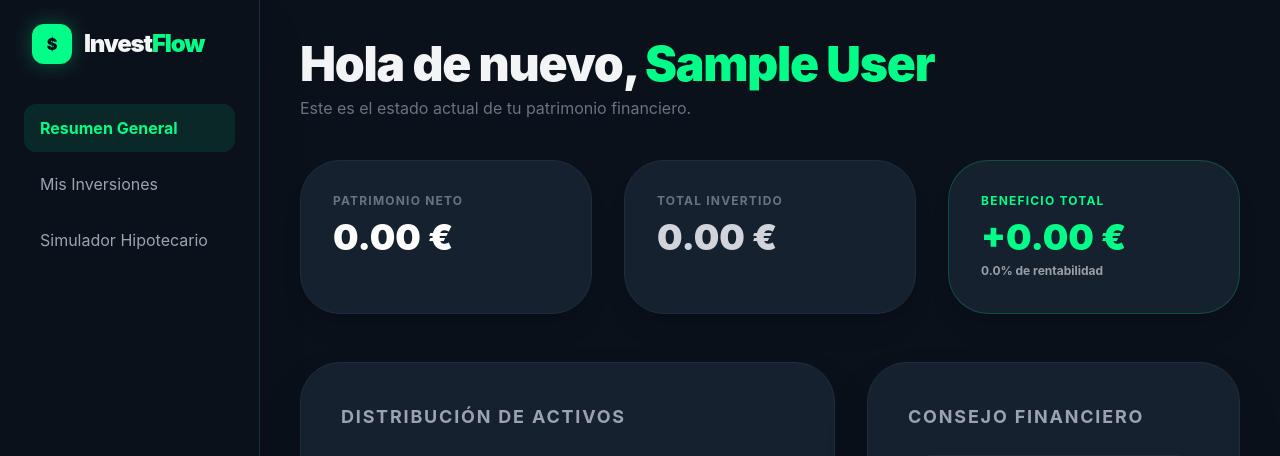
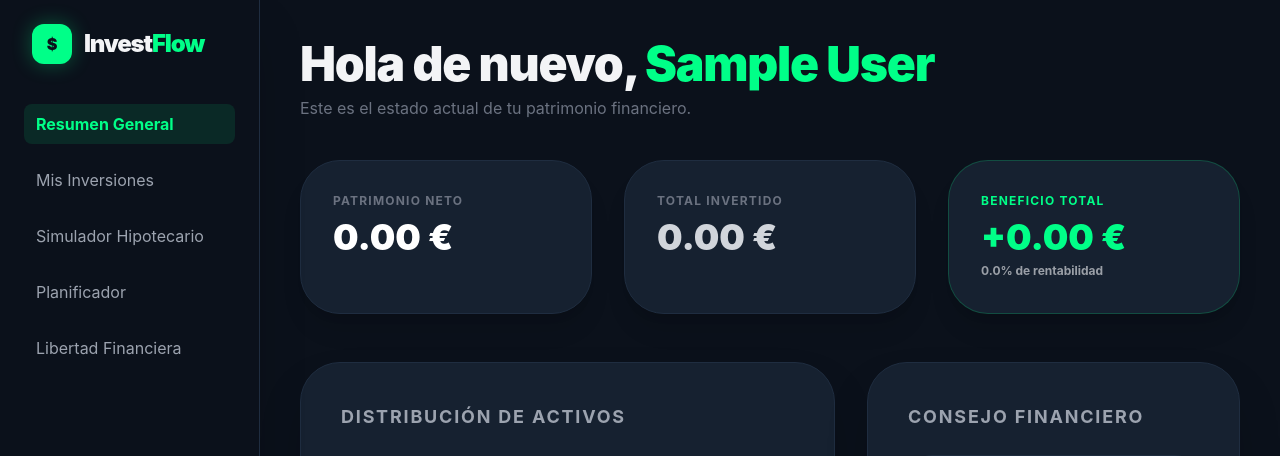
Before and after one commit to DaniCaste07/FinanzasAPP, a PHP site: page /dashboard.php in a window 1280 px wide. Shown: the top 456 px of the page. Run offline with PHP 8.4, Linux system fonts and the light colour scheme; the visitor is signed in with stand-in values (Sample User, id 1); data that the repository does not hold is empty; some libraries are stand-ins or nearby versions.

Commit message:
Add files via upload

```diff
--- a/dashboard.php
+++ b/dashboard.php
@@ -95,16 +95,12 @@ $porcentajeCrecimiento = ($totalInvertido > 0) ? ($beneficioGlobal / $totalInver
                 <span class="text-2xl font-black tracking-tighter">Invest<span class="text-brand">Flow</span></span>
             </div>
 
-            <nav class="space-y-2">
-                <a href="dashboard.php" class="flex items-center gap-3 text-brand font-bold bg-brand/10 py-3 px-4 rounded-xl">
-                    <span>Resumen General</span>
-                </a>
-                <a href="inversiones.php" class="flex items-center gap-3 text-gray-400 hover:text-brand transition-all py-3 px-4 rounded-xl hover:bg-dark-800">
-                    <span>Mis Inversiones</span>
-                </a>
-                <a href="hipotecas.php" class="flex items-center gap-3 text-gray-400 hover:text-brand transition-all py-3 px-4 rounded-xl hover:bg-dark-800">
-                    <span>Simulador Hipotecario</span>
-                </a>
+            <nav class="space-y-4">
+                <a href="dashboard.php" class="block text-brand font-bold bg-brand/10 p-2 rounded-lg py-2 px-3">Resumen General</a>
+                <a href="inversiones.php" class="block text-gray-400 hover:text-brand transition py-2 px-3">Mis Inversiones</a>
+                <a href="hipotecas.php" class="block text-gray-400 hover:text-brand transition py-2 px-3">Simulador Hipotecario</a>
+                <a href="planificador.php" class="block text-gray-400 hover:text-brand py-2 px-3 transition">Planificador</a>
+                <a href="libertad.php" class="block text-gray-400 hover:text-brand py-2 px-3 transition">Libertad Financiera</a>
             </nav>
         </div>
 
```
